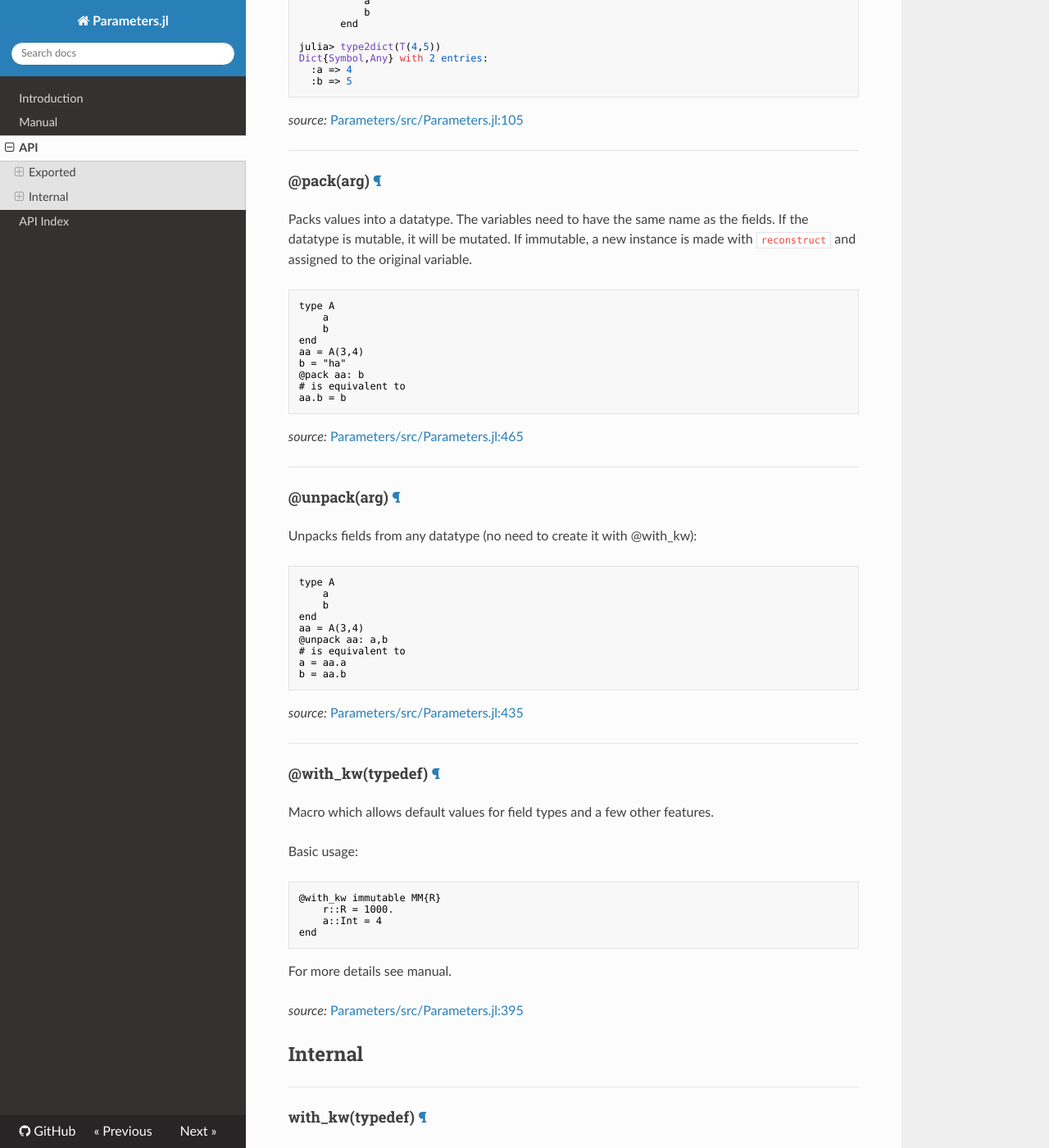
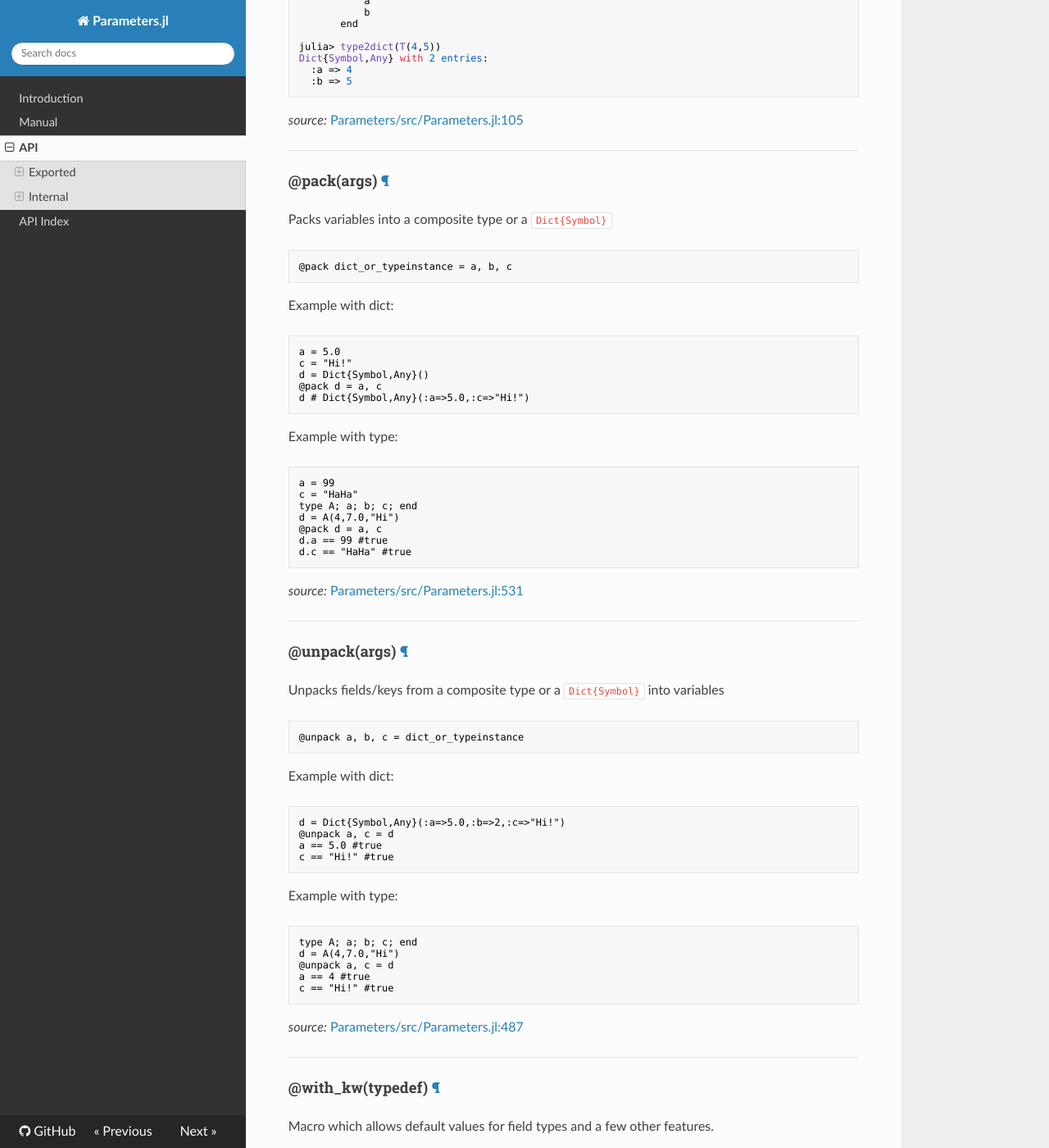
Before and after one commit to mauro3/Parameters.jl, an MkDocs documentation site: the page built from docs/api/Parameters.md, in a window 1280 px wide and 1400 px high, scrolled down 647 px. Shown: the whole window at 82% size. Built offline with MkDocs 1.6.1, drawn with Linux system fonts in a browser that asks for light colours; nearby versions of some CDN libraries; old or Windows-style settings are respelled for this version of MkDocs; some of the changed text lies outside the part shown.

Commit message:
Updated packing and unpacking macros according to PR #13
Implements #13

````diff
--- a/docs/api/Parameters.md
+++ b/docs/api/Parameters.md
@@ -18,7 +18,7 @@ b = reconstruct(a, [(:b, 99)]) # ==A(3,99)
 
 
 *source:*
-[Parameters/src/Parameters.jl:121](https://github.com/mauro3/Parameters.jl/tree/d47268be8183101ba96fd82a7622be331dd1ab17/src/Parameters.jl#L121)
+[Parameters/src/Parameters.jl:121](https://github.com/mauro3/Parameters.jl/tree/0924d8773c785e6e88ebe5cc3f4daad243e2b40e/src/Parameters.jl#L121)
 
 ---
 
@@ -40,54 +40,70 @@ Dict{Symbol,Any} with 2 entries:
 
 
 *source:*
-[Parameters/src/Parameters.jl:105](https://github.com/mauro3/Parameters.jl/tree/d47268be8183101ba96fd82a7622be331dd1ab17/src/Parameters.jl#L105)
+[Parameters/src/Parameters.jl:105](https://github.com/mauro3/Parameters.jl/tree/0924d8773c785e6e88ebe5cc3f4daad243e2b40e/src/Parameters.jl#L105)
 
 ---
 
 <a id="macro___pack.1" class="lexicon_definition"></a>
-#### @pack(arg) [¶](#macro___pack.1)
-Packs values into a datatype.  The variables need to have the same
-name as the fields.  If the datatype is mutable, it will be mutated.
-If immutable, a new instance is made with `reconstruct` and assigned
-to the original variable.
+#### @pack(args) [¶](#macro___pack.1)
+Packs variables into a composite type or a `Dict{Symbol}`
+```julia_skip
+@pack dict_or_typeinstance = a, b, c
+```
 
+Example with dict:
 ```julia
-type A
-    a
-    b
-end
-aa = A(3,4)
-b = "ha"
-@pack aa: b
-# is equivalent to
-aa.b = b
+a = 5.0
+c = "Hi!"
+d = Dict{Symbol,Any}()
+@pack d = a, c
+d # Dict{Symbol,Any}(:a=>5.0,:c=>"Hi!")
+```
+
+Example with type:
+```julia
+a = 99
+c = "HaHa"
+type A; a; b; c; end
+d = A(4,7.0,"Hi")
+@pack d = a, c
+d.a == 99 #true
+d.c == "HaHa" #true
 ```
 
 
 *source:*
-[Parameters/src/Parameters.jl:465](https://github.com/mauro3/Parameters.jl/tree/d47268be8183101ba96fd82a7622be331dd1ab17/src/Parameters.jl#L465)
+[Parameters/src/Parameters.jl:531](https://github.com/mauro3/Parameters.jl/tree/0924d8773c785e6e88ebe5cc3f4daad243e2b40e/src/Parameters.jl#L531)
 
 ---
 
 <a id="macro___unpack.1" class="lexicon_definition"></a>
-#### @unpack(arg) [¶](#macro___unpack.1)
-Unpacks fields from any datatype (no need to create it with @with_kw):
+#### @unpack(args) [¶](#macro___unpack.1)
+Unpacks fields/keys from a composite type or a `Dict{Symbol}` into variables
+```julia_skip
+@unpack a, b, c = dict_or_typeinstance
+```
 
+Example with dict:
 ```julia
-type A
-    a
-    b
-end
-aa = A(3,4)
-@unpack aa: a,b
-# is equivalent to
-a = aa.a
-b = aa.b
+d = Dict{Symbol,Any}(:a=>5.0,:b=>2,:c=>"Hi!")
+@unpack a, c = d
+a == 5.0 #true
+c == "Hi!" #true
+```
+
+Example with type:
+```julia
+type A; a; b; c; end
+d = A(4,7.0,"Hi")
+@unpack a, c = d
+a == 4 #true
+c == "Hi!" #true
 ```
 
 
 *source:*
-[Parameters/src/Parameters.jl:435](https://github.com/mauro3/Parameters.jl/tree/d47268be8183101ba96fd82a7622be331dd1ab17/src/Parameters.jl#L435)
+[Parameters/src/Parameters.jl:487](https://github.com/mauro3/Parameters.jl/tree/0924d8773c785e6e88ebe5cc3f4daad243e2b40e/src/Parameters.jl#L487)
 
 ---
 
@@ -108,15 +124,66 @@ For more details see manual.
 
 
 *source:*
-[Parameters/src/Parameters.jl:395](https://github.com/mauro3/Parameters.jl/tree/d47268be8183101ba96fd82a7622be331dd1ab17/src/Parameters.jl#L395)
+[Parameters/src/Parameters.jl:400](https://github.com/mauro3/Parameters.jl/tree/0924d8773c785e6e88ebe5cc3f4daad243e2b40e/src/Parameters.jl#L400)
 
 ## Internal
 
 ---
 
+<a id="function__pack.1" class="lexicon_definition"></a>
+#### Parameters.pack! [¶](#function__pack.1)
+This function is invoked to pack one entity into some DataType and has
+signature:
+
+`pack!(x, field, value) -> value
+
+Two definitions are included in the package to pack into a composite
+type or into a dictionary:
+
+```
+@inline pack!(x, field, val) = setfield!(x, field, val)
+@inline pack!(x::Associative{Symbol}, key, val) = x[key]=val
+```
+
+More methods can be added to allow for specialized packing of other
+datatypes.
+
+See also `unpack`.
+
+
+*source:*
+[Parameters/src/Parameters.jl:453](https://github.com/mauro3/Parameters.jl/tree/0924d8773c785e6e88ebe5cc3f4daad243e2b40e/src/Parameters.jl#L453)
+
+---
+
+<a id="function__unpack.1" class="lexicon_definition"></a>
+#### Parameters.unpack [¶](#function__unpack.1)
+This function is invoked to unpack one entity of some DataType and has
+signature:
+
+`unpack(x, field) -> value of field`
+
+Two definitions are included in the package to unpack a composite type
+or a dictionary:
+```
+@inline unpack(x, field) = getfield(x, field)
+@inline unpack(x::Associative{Symbol}, key) = x[key]
+```
+
+More methods can be added to allow for specialized unpacking of other datatypes.
+
+See also `pack!`.
+
+
+*source:*
+[Parameters/src/Parameters.jl:429](https://github.com/mauro3/Parameters.jl/tree/0924d8773c785e6e88ebe5cc3f4daad243e2b40e/src/Parameters.jl#L429)
+
+---
+
 <a id="method__with_kw.1" class="lexicon_definition"></a>
 #### with_kw(typedef) [¶](#method__with_kw.1)
-This function is called by the `@with_kw` macro and does the AST transformation from:
+This function is called by the `@with_kw` macro and does the syntax
+transformation from:
 
 ```julia
 @with_kw immutable MM{R}
--- a/docs/manual.md
+++ b/docs/manual.md
@@ -114,17 +114,21 @@ assertions and simple calculations, are more easily achieved with
 
 # (Un)pack macros
 
-When working with parameters it is often convenient to unpack (and
-pack) some or all of them, in particular inside functions.
+When working with parameters, or otherwise, it is often convenient to
+unpack (and pack) some or all of the fields of a type.  This is often
+the case when passed into a function.
 
-The preferred and safer way to do this is using the `@unpack` and
-`@pack` macros (which are generic and also work with non-`@with_kw` types):
+The preferred to do this is using the `@unpack` and `@pack` macros
+which are generic and also work with non-`@with_kw` types and
+dictionaries (and can be customized for other types too).  Continuing
+with the `Para` type defined above:
+
 ```julia
 function fn2(var, pa::Para)
-    @unpack pa: a, b # equivalent to: a,b = pa.a,pa.b
+    @unpack a, b = pa # equivalent to: a,b = pa.a,pa.b
     out = var + a + b
     b = 77
-    @pack pa: b # equivalent to: pa.b=b
+    @pack pa = b # equivalent to: pa.b = b
     return out, pa
 end
 
@@ -132,8 +136,58 @@ out, pa = fn1(7, pa)
 ```
 &nbsp;
 
+
+Example with a dictionary:
+```julia
+d = Dict{Symbol,Any}(:a=>5.0,:b=>2,:c=>"Hi!")
+@unpack a, c = d
+a == 5.0 #true
+c == "Hi!" #true
+
+d = Dict{Symbol,Any}()
+@pack d = a, c
+d # Dict{Symbol,Any}(:a=>5.0,:c=>"Hi!")
+```
+&nbsp;
+
+
+## Customization of `@unpack` and `@pack`
+
+What happens during the (un-)packing of a particular datatype is
+determined by the functions `Parameters.unpack` and `Parameters.pack!`.
+
+The `Parameters.unpack` function is invoked to unpack one entity of some
+`DataType` and has signature:
+
+`unpack(x, field) -> value of field`
+
+Two definitions are included in the package to unpack a composite type
+or a dictionary:
+```
+@inline unpack(x, field) = getfield(x, field)
+@inline unpack(x::Associative{Symbol}, key) = x[key]
+```
+
+The `Parameters.pack!` function is invoked to pack one entity into some
+`DataType` and has signature:
+
+`pack!(x, field, value) -> value`
+
+Two definitions are included in the package to pack into a composite
+type or into a dictionary:
+
+```
+@inline pack!(x, field, val) = setfield!(x, field, val)
+@inline pack!(x::Associative{Symbol}, key, val) = x[key]=val
+```
+
+More methods can be added to `unpack` and `pack!` to allow for
+specialized packing of datatypes.
+
+## The type-specific (un)pack macros (somewhat dangerous)
+
 The `@with_kw` macro automatically produces type-specific (un-)pack
-macros which unpack all fields:
+macros of form `@unpack_TypeName` which unpack all fields:
 ```julia
 function fn(var, pa::Para)
     @unpack_Para pa # the macro is constructed during the @with_kw
````
Also changed, not shown: other parts of docs/api/Parameters.md (+1 -1 lines), other parts of docs/manual.md (+1 -1 lines), NEWS.md (+10 -1 lines), README.md (+22 -5 lines), docs/api/index.md (+11 -3 lines), docs/index.md (+7 -17 lines), 3 other files.
